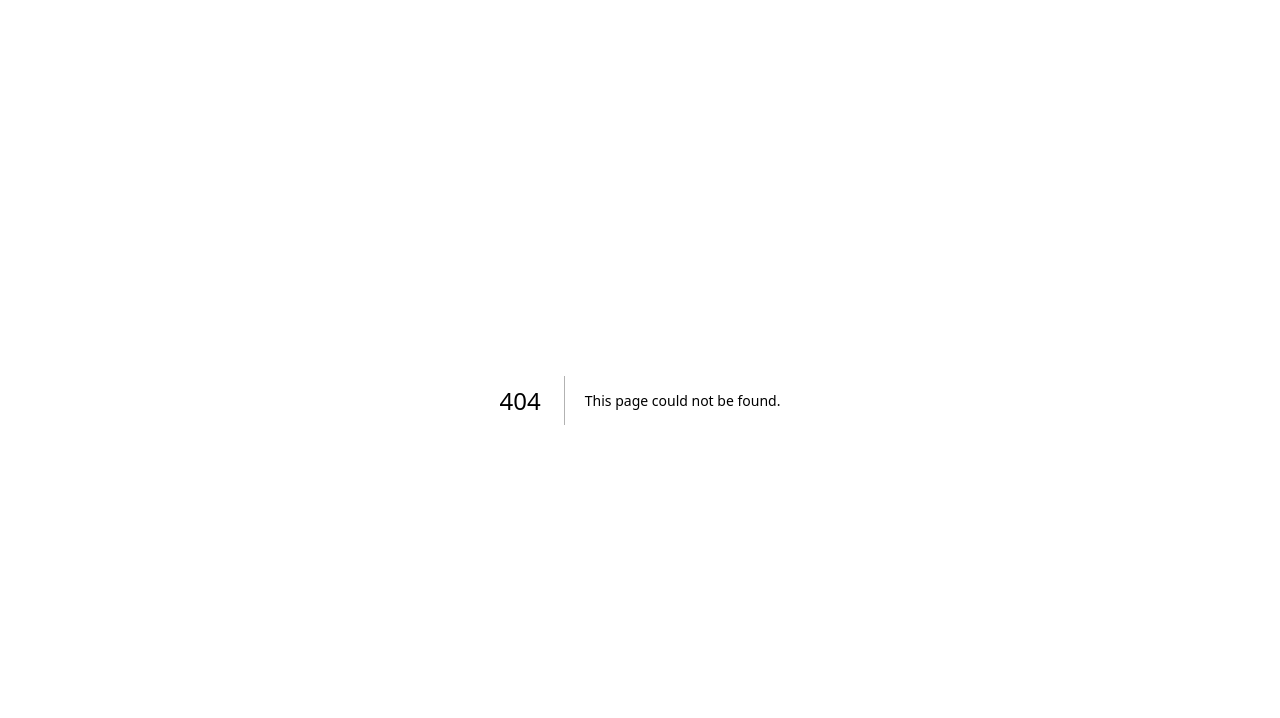
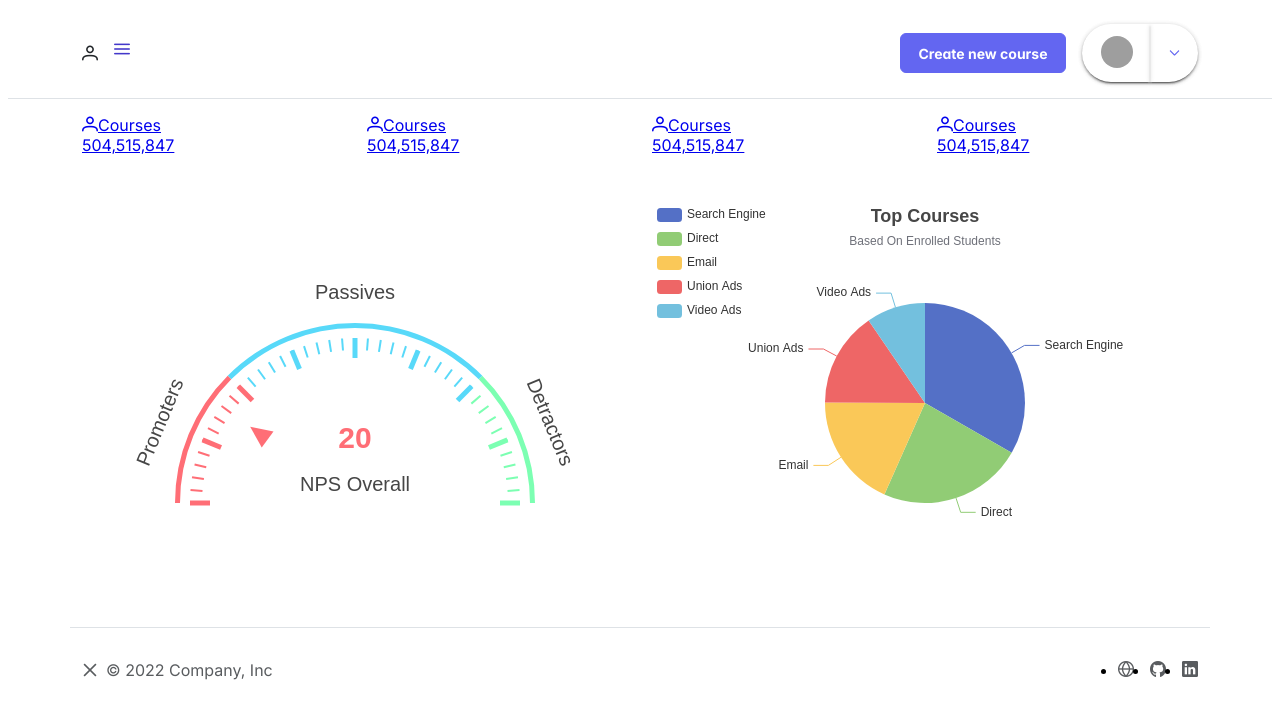
Before and after one commit to iSemary/cursus-meester, a Next.js app in the folder resources/js/: page /dashboard in a window 1280 px wide. Before the commit this address had no page. Shown: the top 718 px of the page. Built offline with nearby package versions, Linux system fonts and the light colour scheme; grey boxes are pictures that could not be loaded.

Commit message:
Added charts and counters

```diff
--- a/resources/js/package.json
+++ b/resources/js/package.json
@@ -12,6 +12,7 @@
     "@popperjs/core": "^2.11.8",
     "autoprefixer": "10.4.14",
     "bootstrap": "^5.3.1",
+    "echarts": "^5.4.3",
     "eslint": "8.46.0",
     "eslint-config-next": "13.4.12",
     "framer-motion": "^10.15.0",
--- /dev/null
+++ b/resources/js/src/app/dashboard/helpers/cards/CounterCard.js
@@ -0,0 +1,19 @@
+import Link from "next/link";
+import React from "react";
+import { Card, CardBody, CardTitle } from "react-bootstrap";
+
+function CounterCard({ title, count, icon, path }) {
+    return (
+        <Card className="counter-card">
+            <Link href={path}>
+                <CardTitle>
+                    <i className={icon}></i>
+                    {title}
+                </CardTitle>
+                <CardBody>{Number(count).toLocaleString()}</CardBody>
+            </Link>
+        </Card>
+    );
+}
+
+export default CounterCard;
--- /dev/null
+++ b/resources/js/src/app/dashboard/helpers/charts/NPSChart.js
@@ -0,0 +1,108 @@
+"use client";
+import React, { useEffect } from "react";
+import * as echarts from "echarts/core";
+import { GaugeChart } from "echarts/charts";
+import { CanvasRenderer } from "echarts/renderers";
+
+function NPSChart() {
+    useEffect(() => {
+        echarts.use([GaugeChart, CanvasRenderer]);
+        // Initialize ECharts instance
+        const chart = echarts.init(document.getElementById("npsChart"));
+        // Chart options
+        const options = {
+            series: [
+                {
+                    type: "gauge",
+                    startAngle: 180,
+                    endAngle: 0,
+                    center: ["50%", "75%"],
+                    radius: "90%",
+                    min: 0,
+                    max: 1,
+                    splitNumber: 8,
+                    axisLine: {
+                        lineStyle: {
+                            width: 5,
+                            color: [
+                                [0.25, "#FF6E76"],
+                                [0.75, "#58D9F9"],
+                                [1, "#7CFFB2"],
+                            ],
+                        },
+                    },
+                    pointer: {
+                        icon: "path://M12.8,0.7l12,40.1H0.7L12.8,0.7z",
+                        length: "12%",
+                        width: 20,
+                        offsetCenter: [0, "-60%"],
+                        itemStyle: {
+                            color: "auto",
+                        },
+                    },
+                    axisTick: {
+                        length: 12,
+                        lineStyle: {
+                            color: "auto",
+                            width: 2,
+                        },
+                    },
+                    splitLine: {
+                        length: 20,
+                        lineStyle: {
+                            color: "auto",
+                            width: 5,
+                        },
+                    },
+                    axisLabel: {
+                        color: "#464646",
+                        fontSize: 20,
+                        distance: -60,
+                        rotate: "tangential",
+                        formatter: function (value) {
+                            if (value === 0.875) {
+                                return "Detractors";
+                            } else if (value === 0.5) {
+                                return "Passives";
+                            } else if (value === 0.125) {
+                                return "Promoters";
+                            }
+                            return "";
+                        },
+                    },
+                    title: {
+                        offsetCenter: [0, "-10%"],
+                        fontSize: 20,
+                    },
+                    detail: {
+                        fontSize: 30,
+                        offsetCenter: [0, "-35%"],
+                        valueAnimation: true,
+                        formatter: function (value) {
+                            return Math.round(value * 100) + "";
+                        },
+                        color: "inherit",
+                    },
+                    data: [
+                        {
+                            value: 0.2,
+                            name: "NPS Overall",
+                        },
+                    ],
+                },
+            ],
+        };
+        // Set options and render the chart
+        chart.setOption(options);
+        // Ensure the chart is resized with the window
+        window.addEventListener("resize", () => {
+            chart.resize();
+        });
+        return () => {
+            // Clean up and dispose the chart when the component unmounts
+            chart.dispose();
+        };
+    }, []);
+    return <div id="npsChart" style={{ width: "100%", height: "400px" }}></div>;
+}
+export default NPSChart;
--- /dev/null
+++ b/resources/js/src/app/dashboard/helpers/charts/TopCoursesChart.js
@@ -0,0 +1,79 @@
+"use client";
+import React, { useEffect } from "react";
+import * as echarts from "echarts/core";
+import {
+    TitleComponent,
+    TooltipComponent,
+    LegendComponent,
+} from "echarts/components";
+import { PieChart } from "echarts/charts";
+import { LabelLayout } from "echarts/features";
+import { CanvasRenderer } from "echarts/renderers";
+
+function TopCoursesChart() {
+    useEffect(() => {
+        echarts.use([
+            TitleComponent,
+            TooltipComponent,
+            LegendComponent,
+            PieChart,
+            CanvasRenderer,
+            LabelLayout,
+        ]);
+        // Initialize ECharts instance
+        const chart = echarts.init(document.getElementById("topCoursesChart"));
+        // Chart options
+        const options = {
+            title: {
+                text: "Top Courses",
+                subtext: "Based On Enrolled Students",
+                left: "center",
+            },
+            tooltip: {
+                trigger: "item",
+            },
+            legend: {
+                orient: "vertical",
+                left: "left",
+            },
+            series: [
+                {
+                    name: "Access From",
+                    type: "pie",
+                    radius: "50%",
+                    data: [
+                        { value: 1048, name: "Search Engine" },
+                        { value: 735, name: "Direct" },
+                        { value: 580, name: "Email" },
+                        { value: 484, name: "Union Ads" },
+                        { value: 300, name: "Video Ads" },
+                    ],
+                    emphasis: {
+                        itemStyle: {
+                            shadowBlur: 10,
+                            shadowOffsetX: 0,
+                            shadowColor: "rgba(0, 0, 0, 0.5)",
+                        },
+                    },
+                },
+            ],
+        };
+        // Set options and render the chart
+        chart.setOption(options);
+        // Ensure the chart is resized with the window
+        window.addEventListener("resize", () => {
+            chart.resize();
+        });
+        return () => {
+            // Clean up and dispose the chart when the component unmounts
+            chart.dispose();
+        };
+    }, []);
+    return (
+        <div
+            id="topCoursesChart"
+            style={{ width: "100%", height: "400px" }}
+        ></div>
+    );
+}
+export default TopCoursesChart;
--- /dev/null
+++ b/resources/js/src/app/dashboard/page.js
@@ -0,0 +1,61 @@
+import React from "react";
+import DashboardTemplate from "../Templates/DashboardTemplate";
+import { Card, Col, Row } from "react-bootstrap";
+import NPSChart from "./helpers/charts/NPSChart";
+import TopCoursesChart from "./helpers/charts/TopCoursesChart";
+import CounterCard from "./helpers/cards/CounterCard";
+
+export default function Dashboard() {
+    return (
+        <DashboardTemplate>
+            {/* Top 4 Counter Cards */}
+            <Card className="mb-5">
+                <Row>
+                    <Col md={3}>
+                        <CounterCard
+                            title={"Courses"}
+                            icon={"pi pi-user"}
+                            count={"504515847"}
+                            path={"/dashboard/courses"}
+                        />
+                    </Col>
+                    <Col md={3}>
+                        <CounterCard
+                            title={"Courses"}
+                            icon={"pi pi-user"}
+                            count={"504515847"}
+                            path={"/dashboard/courses"}
+                        />
+                    </Col>
+                    <Col md={3}>
+                        <CounterCard
+                            title={"Courses"}
+                            icon={"pi pi-user"}
+                            count={"504515847"}
+                            path={"/dashboard/courses"}
+                        />
+                    </Col>
+                    <Col md={3}>
+                        <CounterCard
+                            title={"Courses"}
+                            icon={"pi pi-user"}
+                            count={"504515847"}
+                            path={"/dashboard/courses"}
+                        />
+                    </Col>
+                </Row>
+            </Card>
+            {/* Top 2 Charts */}
+            <Card>
+                <Row>
+                    <Col md={6}>
+                        <NPSChart />
+                    </Col>
+                    <Col md={6}>
+                        <TopCoursesChart />
+                    </Col>
+                </Row>
+            </Card>
+        </DashboardTemplate>
+    );
+}
--- a/resources/js/src/app/layouts/dashboard/DashboardFooter.js
+++ b/resources/js/src/app/layouts/dashboard/DashboardFooter.js
@@ -10,23 +10,25 @@ export default function DashboardFooter() {
                 >
                     <i className="pi pi-times"></i>
                 </a>
-                <span className="mb-3 mb-md-0 text-muted">© 2022 Company, Inc</span>
+                <span className="mb-3 mb-md-0 text-muted">
+                    © 2022 Company, Inc
+                </span>
             </div>
 
             <ul className="nav col-md-4 justify-content-end list-unstyled d-flex">
                 <li className="ms-3">
                     <a className="text-muted" href="#">
-                        <i className="pi pi-times"></i>
+                        <i className="pi pi-globe"></i>
                     </a>
                 </li>
                 <li className="ms-3">
                     <a className="text-muted" href="#">
-                        <i className="pi pi-times"></i>
+                        <i className="pi pi-github"></i>
                     </a>
                 </li>
                 <li className="ms-3">
                     <a className="text-muted" href="#">
-                        <i className="pi pi-times"></i>
+                        <i className="pi pi-linkedin"></i>
                     </a>
                 </li>
             </ul>
--- a/resources/js/src/app/layouts/dashboard/DashboardHeader.js
+++ b/resources/js/src/app/layouts/dashboard/DashboardHeader.js
@@ -3,10 +3,20 @@ import Link from "next/link";
 import { Button } from "primereact/button";
 import React, { Suspense } from "react";
 import { useVisibility } from "../../components/utilities/dashboard/SidebarVisibility";
-import { Dropdown } from "react-bootstrap";
+import { SplitButton } from "primereact/splitbutton";
 
 export default function DashboardHeader() {
     const { isVisible, setIsVisible } = useVisibility();
+    const dropDownItems = [
+        {
+            label: "Settings",
+            icon: "pi pi-refresh",
+        },
+        {
+            label: "Logout",
+            icon: "pi pi-times",
+        },
+    ];
 
     return (
         <Suspense fallback={<h2>"Loading header..."</h2>}>
@@ -23,21 +33,21 @@ export default function DashboardHeader() {
                             <Button
                                 icon="pi pi-bars"
                                 onClick={() => setIsVisible(true)}
-                                className="btn btn-sm"
-                                unstyled={true}
+                                link
                             />
                         </div>
                         <div className="col-12 col-lg-auto mb-3 mb-lg-0 me-lg-3">
-                            <Link
-                                href="/dashboard/courses/create"
-                                className="btn btn-sm btn-primary"
-                            >
-                                Create new course
+                            <Link href="/dashboard/courses/create">
+                                <Button
+                                    label="Create new course"
+                                    size="small"
+                                />
                             </Link>
                         </div>
 
-                        <Dropdown>
-                            <Dropdown.Toggle variant="" id="dropdown-basic">
+                        <SplitButton
+                            label={
+                                <Link href="/dashboard/profile">
                                     <img
                                         src="https://github.com/mdo.png"
                                         alt="mdo"
@@ -45,13 +55,14 @@ export default function DashboardHeader() {
                                         height="32"
                                         className="rounded-circle"
                                     />
-                            </Dropdown.Toggle>
-                            <Dropdown.Menu>
-                                <Dropdown.Item href="#">Profile</Dropdown.Item>
-                                <Dropdown.Divider />
-                                <Dropdown.Item href="#">Sign out</Dropdown.Item>
-                            </Dropdown.Menu>
-                        </Dropdown>
+                                </Link>
+                            }
+                            raised
+                            text
+                            size="small"
+                            rounded
+                            model={dropDownItems}
+                        />
                     </div>
                 </div>
             </header>
```
Also changed, not shown: 1 other file (tests, documents, lock files or other folders). Lines whose indentation alone changed are shown as unchanged.
